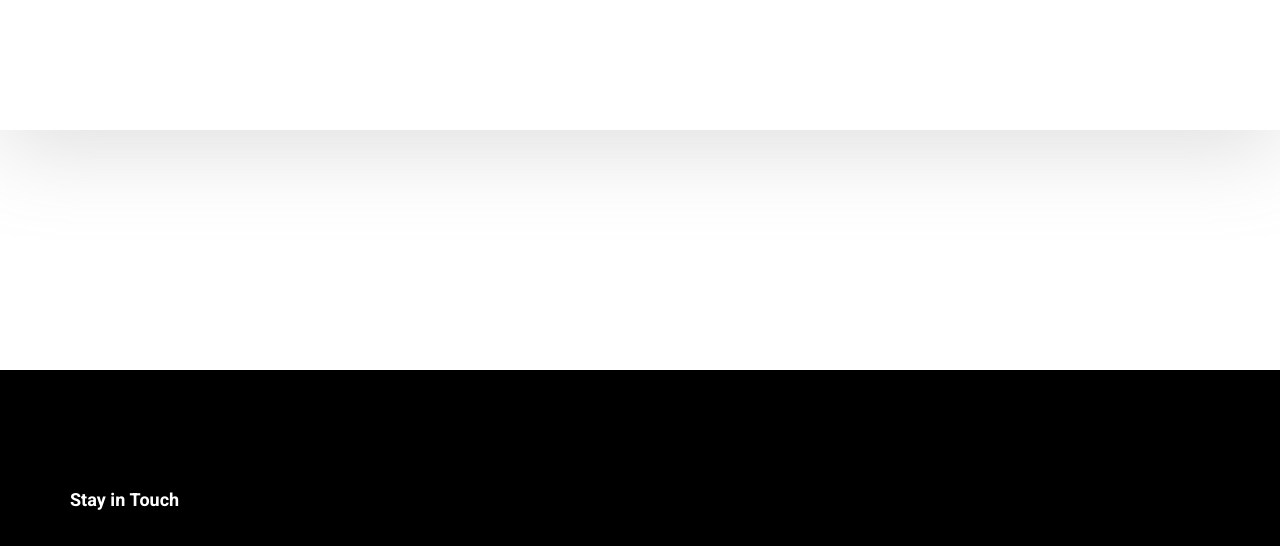
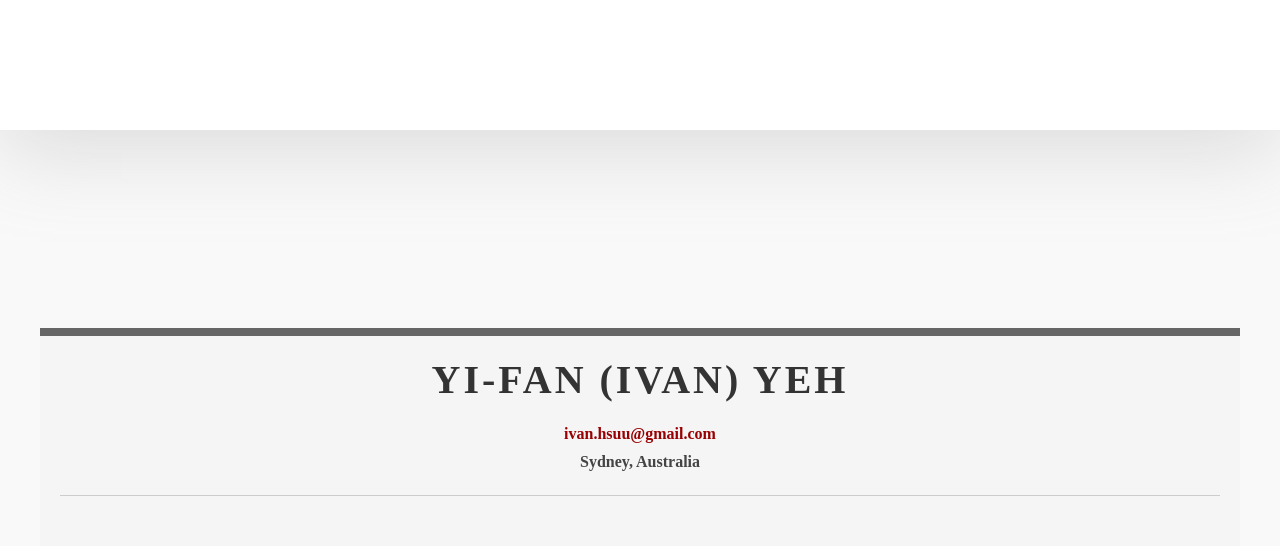
Before and after one commit to Ivan-Yeh/ivan-yeh.github.io, a plain HTML site: page resume.html in a window 1280 px wide. Shown: the part 350-896 px from the top of the page. Drawn offline with Linux system fonts and the light colour scheme; a small style sheet from the web is missing.

Commit message:
added resume content

```diff
--- a/resume.html
+++ b/resume.html
@@ -91,7 +91,7 @@
             </div>
         </section>
 		<section class="home_gallery_area p_120">
-			<!-- <div class="box_1620" w3-include-html="srt-resume.html", style="padding: 3%;"></div> -->
+			<div class="box_1620" w3-include-html="srt-resume.html", style="padding: 3%;"></div>
 		</section>
 
 
```
